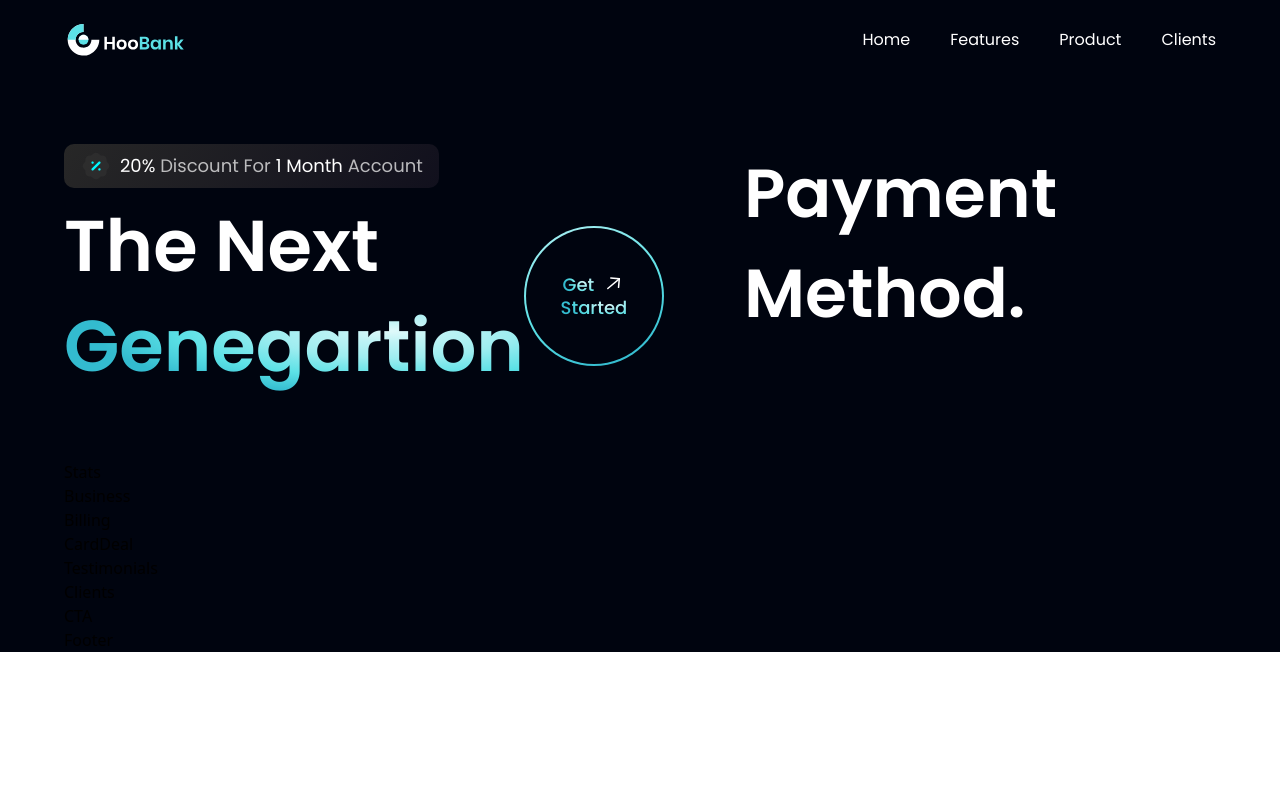
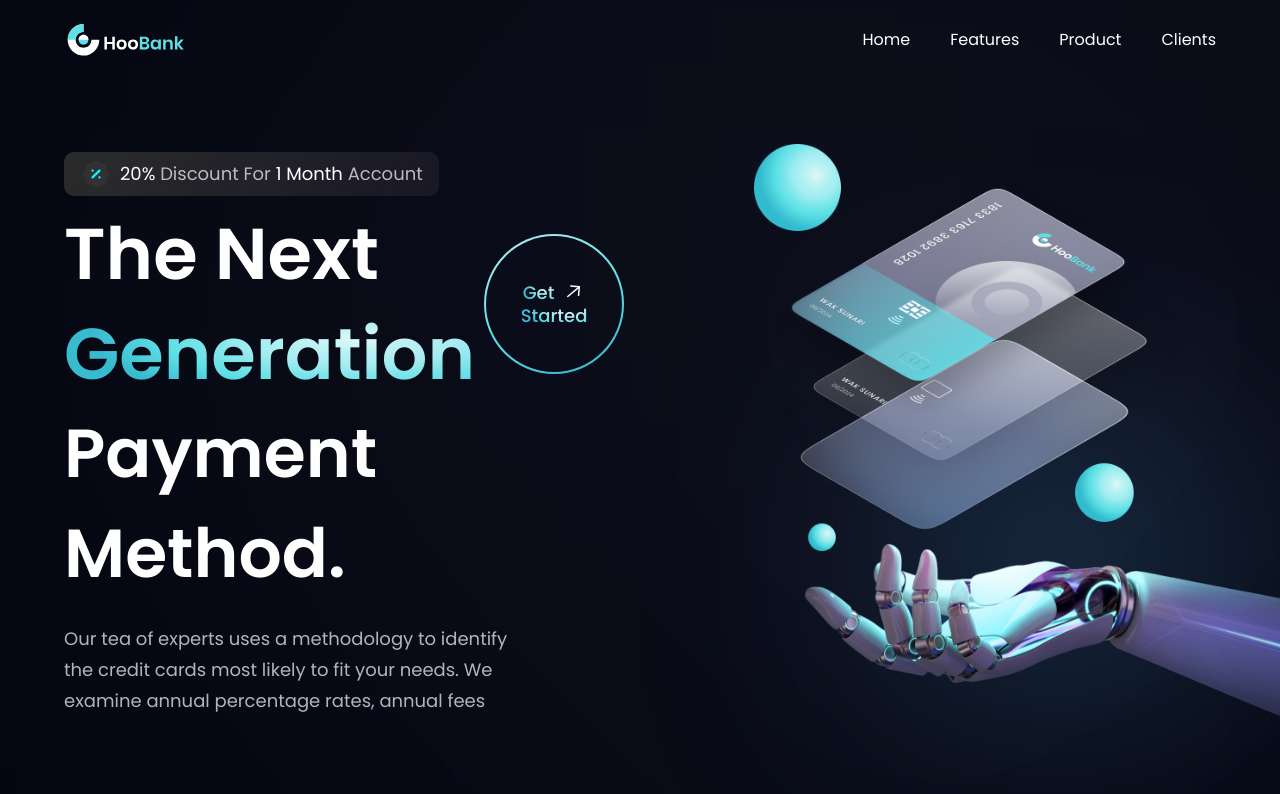
Before and after one commit to Amminn/modern-ui-ux-tailwind, a React (Vite) app: page / in a window 1280 px wide. Shown: the top 794 px of the page. Built offline with nearby package versions, Linux system fonts and the light colour scheme.

Commit message:
feat: done withe hero section

```diff
--- a/src/components/Hero.jsx
+++ b/src/components/Hero.jsx
@@ -19,15 +19,27 @@
         <div className="flex flex-row justify-between items-center w-full">
           <h1 className='flex-1 font-poppins font-semibold ss:text-[72px] text-[52px] text-white ss:leading-[100px] leading-[75px]'>
           The Next <br className="sm:block hidden" /> {" "}
-          <span className="text-gradient">Genegartion</span> {" "}
+          <span className="text-gradient">Generation</span> {" "}
           </h1>
           <div className="ss:flex hidden md:mr-4 mr-0">
             <GetStarted />
           </div>
         </div>
+          <h1 className='font-poppins font-semibold ss:text-[68px] text-[52px] text-white ss:leading-[100px] leading-[75px] w-full'>Payment Method.</h1>
+          <p className={`${styles.paragraph} max-w-[470px] mt-5`}>Our tea of experts uses a methodology to identify the credit cards most likely to fit your needs. We examine annual percentage rates, annual fees</p>
       </div>
 
-      <h1 className='font-poppins font-semibold ss:text-[68px] text-[52px] text-white ss:leading-[100px] leading-[75px]'>Payment Method.</h1>
+      <div className="flex-1 flex relative md:my-0 my-10">
+        <img src={robot} alt="billing" className="w-[100%] h-[100%] relative z-[5]" />
+        <div className="absolute z-[0] w-[40%] h-[35%] top-0 pink__gradient" />
+        <div className="absolute z-[1] w-[80%] h-[80%] rounded-full white__gradient bottom-40" />
+        <div className="absolute z-[0] w-[50%] h-[50%] right-20 bottom-20 blue__gradient" />
+      </div>
+
+      <div className={`ss:hidden ${styles.flexCenter}`}>
+        <GetStarted />
+      </div>
+
     </section>
   )
 }
```
Also changed, not shown: src/components/GetStarted.jsx (line endings or trailing spaces).
